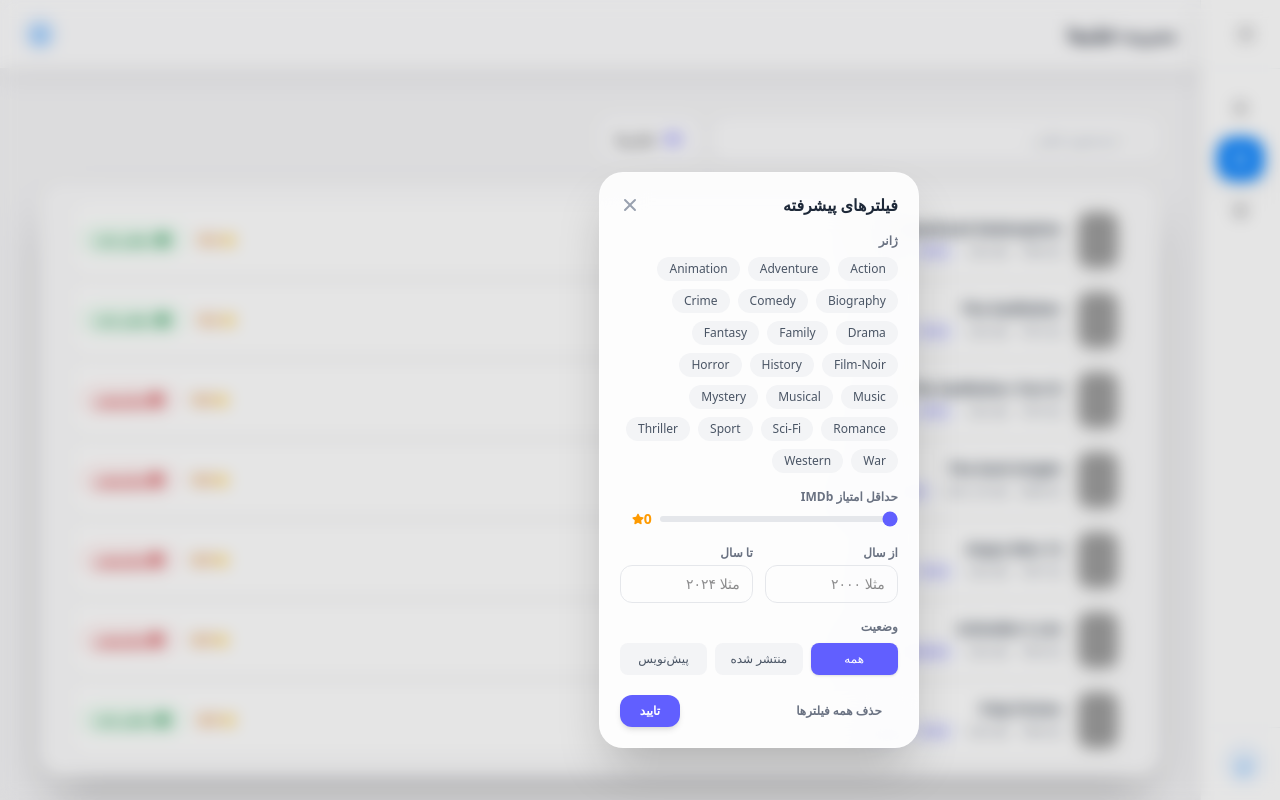
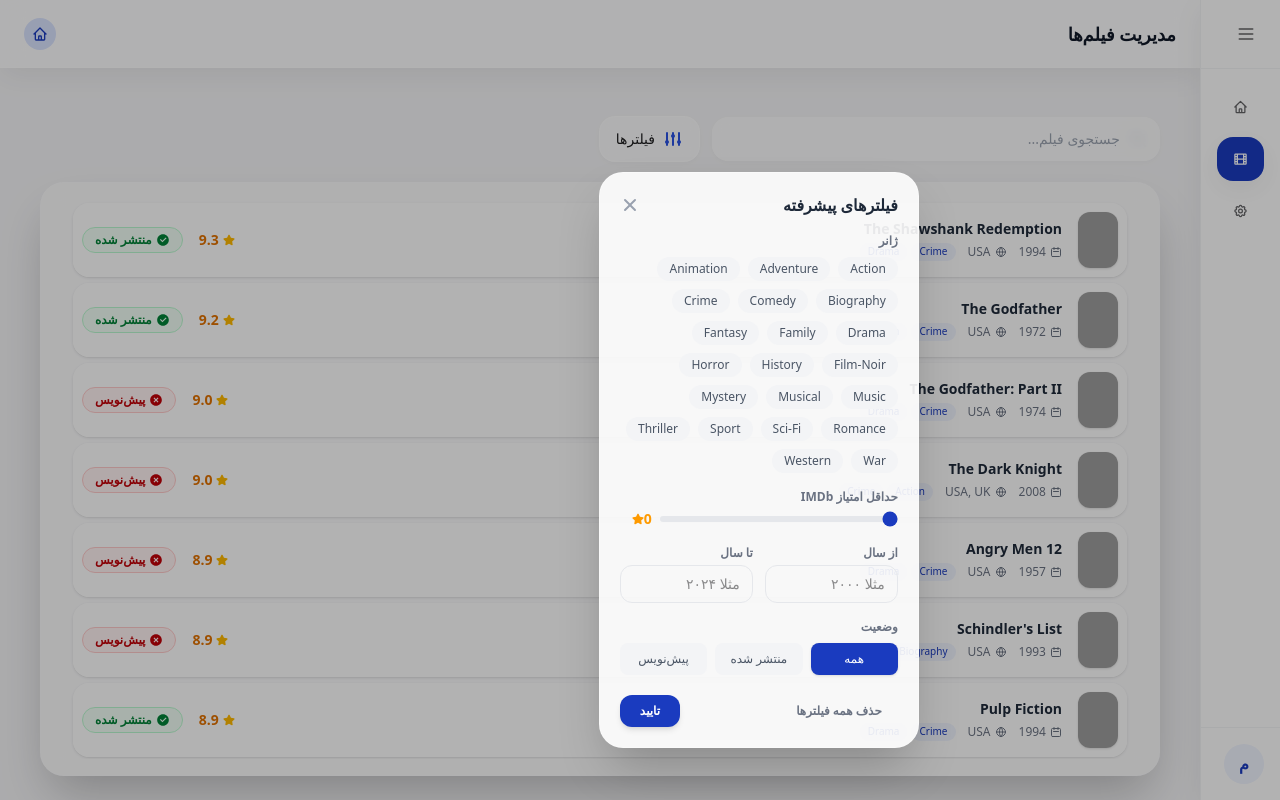
Before and after one commit to ReyhaneBstp/moviesPanel, a React (Vite) app: page /dashboard/movies in a window 1280 px wide. Both pictures are taken after a click on the button "فیلترها". Built offline with nearby package versions, Linux system fonts and the light colour scheme; data requests are answered from the project's data file; grey boxes are pictures that could not be loaded; a small style sheet from the web is missing.

Commit message:
style: update primary color

```diff
--- a/package.json
+++ b/package.json
@@ -16,6 +16,7 @@
     "react-dom": "^19.2.6",
     "react-icons": "^5.6.0",
     "react-router-dom": "^7.17.0",
+    "tailwindcss": "^4.3.1",
     "zustand": "^5.0.14"
   },
   "devDependencies": {
--- a/src/index.css
+++ b/src/index.css
@@ -1,63 +1,55 @@
 @import url('https://cdn.jsdelivr.net/gh/rastikerdar/vazirmatn@v33.003/Vazirmatn-font-face.css');
 @import "tailwindcss";
 
-/* ===== تعریف تم به سبک Tailwind v4 ===== */
 @theme {
-  /* فونت */
+  /* --- فونت‌ها --- */
   --font-sans: "Vazirmatn", system-ui, sans-serif;
   --font-vazir: "Vazirmatn", system-ui, sans-serif;
 
-  /* رنگ اصلی - آبی iOS */
-  --color-primary: #0A84FF;
-  --color-primary-light: #5AC8FA;
-  --color-primary-dark: #0066CC;
-  --color-primary-50: #EAF4FF;
-  --color-primary-100: #D5E9FF;
-  --color-primary-400: #3D9DFF;
-  --color-primary-500: #0A84FF;
-  --color-primary-600: #0070E0;
+  --color-primary-50: #f0f4ff;
+  --color-primary-100: #dae3ff;
+  --color-primary-200: #b8ceff;
+  --color-primary-300: #8aaaff;
+  --color-primary-400: #5982ff;
+  --color-primary-500: #2952e3;
+  --color-primary-600: #1a3bbf;
+  --color-primary-700: #11288c;
+  --color-primary-800: #0c1b66;
+  --color-primary-900: #081040;
 
-  /* رنگ ثانویه - نقره‌ای / خاکستری */
-  --color-secondary: #8E8E93;
-  --color-secondary-light: #C7C7CC;
-  --color-secondary-dark: #636366;
-  --color-secondary-100: #F2F2F7;
-  --color-secondary-800: #1C1C1E;
+  --color-primary: var(--color-primary-600);
+  --color-primary-light: #5a9aff;
+  --color-primary-dark: #0e1f6d;
 
-  /* پس‌زمینه‌های نوترال */
+
+  --color-secondary-50: #f8f8fa;
+  --color-secondary-100: #f2f2f7;
+  --color-secondary-200: #e5e5ea;
+  --color-secondary-300: #d1d1d6;
+  --color-secondary-400: #c7c7cc;
+  --color-secondary-500: #8e8e93;
+  --color-secondary-600: #636366;
+  --color-secondary-700: #48484a;
+  --color-secondary-800: #1c1c1e;
+  --color-secondary-900: #0a0a0b;
+
+  --color-secondary: var(--color-secondary-500);
+  --color-secondary-light: var(--color-secondary-400);
+  --color-secondary-dark: var(--color-secondary-600);
+
+
   --color-neutral-bg: #F5F5F7;
   --color-neutral-surface: #FFFFFF;
 
-  /* رادیوس */
+
   --radius-ios: 1.25rem;
-
-  /* سایه‌ها */
   --shadow-soft: 0 8px 30px rgba(0, 0, 0, 0.06);
   --shadow-glass: 0 4px 24px rgba(0, 0, 0, 0.08);
   --shadow-card: 0 2px 12px rgba(0, 0, 0, 0.05);
 }
 
-/* ===== لایه base ===== */
 @layer base {
   body {
-    @apply font-sans bg-secondary-100 text-secondary-800;
+    @apply  bg-secondary-100 text-secondary-800;
   }
 }
-
-/* ===== کامپوننت‌ها ===== */
-@layer components {
-  .glass-panel {
-    @apply bg-white/70 backdrop-blur-md border border-white/40 shadow-soft;
-  }
-  .glass-header {
-    @apply bg-white/60 backdrop-blur-md border-b border-white/40;
-  }
-  .ios-btn {
-    @apply bg-primary-500 text-white px-4 py-2 rounded-xl font-medium
-           shadow-soft hover:bg-primary-600 transition-colors;
-  }
-  .ios-input {
-    @apply bg-white/80 border border-secondary-100 rounded-xl px-3 py-2
-           text-sm text-secondary-800 outline-none focus:border-primary-400;
-  }
-}
--- a/src/pages/movies/MoviesPage.tsx
+++ b/src/pages/movies/MoviesPage.tsx
@@ -1,4 +1,3 @@
-
 import { useUrlFilters } from "./hooks/useUrlFilters";
 import { useFilteredMovies } from "./hooks/useFilteredMovies";
 import { SearchBar } from "./components/SearchBar";
@@ -7,7 +6,7 @@ import { MovieList } from "./components/MovieList";
 import { useGetMovies } from "./hooks/useGetMovies";
 
 export default function MoviesPage() {
-  const { movies, isLoading, error } = useGetMovies();
+  const { movies, isLoading, error, refetch } = useGetMovies();
   const { filters } = useUrlFilters();
   const filteredMovies = useFilteredMovies(movies, filters);
 
@@ -25,8 +24,14 @@ export default function MoviesPage() {
       )}
 
       {error && (
-        <div className="rounded-2xl bg-red-50 p-6 text-center text-red-600 border border-red-100">
+        <div className="rounded-2xl bg-red-50 p-6 text-center text-red-600 border border-red-100 space-y-3">
           <p>{error}</p>
+          <button
+            onClick={refetch}
+            className="rounded-lg cursor-pointer bg-red-100 px-4 py-2 text-sm font-medium text-red-700 hover:bg-red-200 transition-colors"
+          >
+            تلاش مجدد
+          </button>
         </div>
       )}
 
--- a/src/pages/movies/components/FilterPanel.tsx
+++ b/src/pages/movies/components/FilterPanel.tsx
@@ -1,9 +1,9 @@
 import { useMemo, useState } from "react";
 import { HiAdjustments, HiX } from "react-icons/hi";
 import { FaStar } from "react-icons/fa";
-import type { Filters } from "../types/filters";
 import { useMovieStore } from "../store/movieStore";
 import { useUrlFilters } from "../hooks/useUrlFilters";
+import type { Filters } from "../types/filters";
 
 export function FilterPanel() {
   const {
@@ -36,7 +36,7 @@ export function FilterPanel() {
                    shadow-[0_2px_10px_-3px_rgba(0,0,0,0.05)] transition hover:bg-white hover:shadow-md
                    border border-white/50"
       >
-        <HiAdjustments className="h-5 w-5 text-indigo-500" />
+        <HiAdjustments className="h-5 w-5 text-primary-500" />
         <span>فیلترها</span>
         {Object.values(restFilters).some(
           (v) =>
@@ -44,7 +44,7 @@ export function FilterPanel() {
             (typeof v === "string" &&  v !== "all") ||
             (typeof v === "number" && v !== null && v !== 0)
         ) && (
-          <span className="ml-2 inline-flex h-5 w-5 items-center justify-center rounded-full bg-indigo-500 text-xs text-white">
+          <span className="ml-2 inline-flex h-5 w-5 items-center justify-center rounded-full bg-primary-500 text-xs text-white">
             !
           </span>
         )}
@@ -53,12 +53,12 @@ export function FilterPanel() {
       {isOpen && (
         <>
           <div
-            className="cursor-pointer fixed inset-0 z-40 bg-black/10 backdrop-blur-sm"
+            className="cursor-pointer fixed inset-0 z-40 bg-black/30"
             onClick={() => setIsOpen(false)}
           />
           <div
             className="absolute left-0 top-14 z-50 w-80 rounded-3xl border border-white/30 bg-white/90
-                          p-5 shadow-2xl backdrop-blur-xl animate-in slide-in-from-top-2 duration-200"
+                          p-5 shadow-2xl animate-in slide-in-from-top-2 duration-200"
           >
             <div className="flex items-center justify-between mb-4">
               <h3 className="text-base font-bold text-gray-800">
@@ -66,7 +66,7 @@ export function FilterPanel() {
               </h3>
               <button
                 onClick={() => setIsOpen(false)}
-                className="text-gray-400 hover:text-gray-600"
+                className="cursor-pointer text-gray-400 hover:text-gray-600"
               >
                 <HiX className="h-5 w-5" />
               </button>
@@ -83,7 +83,7 @@ export function FilterPanel() {
                     onClick={() => toggleGenre(genre)}
                     className={`cursor-pointer rounded-full px-3 py-1 text-xs font-medium transition ${
                       filters.genres.includes(genre)
-                        ? "bg-indigo-500 text-white shadow-sm"
+                        ? "bg-primary-600 text-white shadow-sm"
                         : "bg-gray-100 text-gray-600 hover:bg-gray-200"
                     }`}
                   >
@@ -106,7 +106,7 @@ export function FilterPanel() {
                   onChange={(e) =>
                     onApply({ minRating: Number(e.target.value) || null })
                   }
-                  className="w-full h-1.5 bg-gray-200 rounded-lg appearance-none cursor-pointer accent-indigo-500"
+                  className="w-full h-1.5 bg-gray-200 rounded-lg appearance-none cursor-pointer accent-primary-600"
                 />
                 <span className="flex items-center text-sm font-bold text-amber-500 min-w-[2rem]">
                   {filters.minRating ?? 0}
@@ -128,7 +128,7 @@ export function FilterPanel() {
                     })
                   }
                   placeholder="مثلا ۲۰۰۰"
-                  className="w-full rounded-xl border border-gray-200 px-3 py-2 text-sm outline-none focus:border-indigo-300"
+                  className="w-full rounded-xl border border-gray-200 px-3 py-2 text-sm outline-none focus:border-primary-500"
                 />
               </div>
               <div>
@@ -144,7 +144,7 @@ export function FilterPanel() {
                     })
                   }
                   placeholder="مثلا ۲۰۲۴"
-                  className="w-full rounded-xl border border-gray-200 px-3 py-2 text-sm outline-none focus:border-indigo-300"
+                  className="w-full rounded-xl border border-gray-200 px-3 py-2 text-sm outline-none focus:border-primary-500"
                 />
               </div>
             </div>
@@ -165,7 +165,7 @@ export function FilterPanel() {
                     }
                     className={`cursor-pointer flex-1 rounded-lg py-2 text-xs font-medium transition ${
                       filters.status === opt.value
-                        ? "bg-indigo-500 text-white shadow-sm"
+                        ? "bg-primary-600 text-white shadow-sm"
                         : "bg-gray-100 text-gray-600 hover:bg-gray-200"
                     }`}
                   >
@@ -184,8 +184,8 @@ export function FilterPanel() {
               </button>
               <button
                 onClick={() => setIsOpen(false)}
-                className="cursor-pointer rounded-xl bg-indigo-500 px-5 py-2 text-xs font-bold text-white shadow-md
-                           hover:bg-indigo-600 transition"
+                className="cursor-pointer rounded-xl bg-primary-600 px-5 py-2 text-xs font-bold text-white shadow-md
+                           hover:bg-primary-700 transition"
               >
                 تایید
               </button>
--- a/src/pages/movies/components/MovieRow.tsx
+++ b/src/pages/movies/components/MovieRow.tsx
@@ -40,7 +40,7 @@ function MovieRowComponent({ movie }: MovieRowProps) {
             {movie.genres.slice(0, 2).map((genre) => (
               <span
                 key={genre}
-                className="rounded-full bg-indigo-50 px-2 py-0.5 text-[10px] font-medium text-indigo-600"
+                className="rounded-full bg-primary-50 px-2 py-0.5 text-[10px] font-medium text-primary-600"
               >
                 {genre}
               </span>
--- a/src/pages/movies/hooks/useGetMovies.ts
+++ b/src/pages/movies/hooks/useGetMovies.ts
@@ -1,4 +1,4 @@
-import { useEffect } from 'react';
+import { useEffect, useCallback } from 'react';
 import { movieService } from '../services/movieService';
 import { useMovieStore } from '../store/movieStore';
 
@@ -6,9 +6,9 @@ export function useGetMovies() {
   const { movies, isLoading, error, fetched, setMovies, setLoading, setError, setFetched } =
     useMovieStore();
 
-  useEffect(() => {
-    if (fetched) return;
+  const fetchMovies = useCallback(() => {
     setLoading(true);
+    setError(null);
     movieService
       .getMovies()
       .then((data) => {
@@ -16,9 +16,16 @@ export function useGetMovies() {
         setFetched();
       })
       .catch((err) => {
-        setError(err instanceof Error ? err.message : 'خطا در دریافت فیلم‌ها');
+        console.error(err)
+        setError('خطا در دریافت فیلم‌ها');
+        setLoading(false);
       });
-  }, [fetched]);
+  }, [setMovies, setLoading, setError, setFetched]);
 
-  return { movies, isLoading, error };
+  useEffect(() => {
+    if (fetched) return;
+    fetchMovies();
+  }, [fetched, fetchMovies]);
+
+  return { movies, isLoading, error, refetch: fetchMovies };
 }
--- a/tailwind.config.ts
+++ b/tailwind.config.ts
@@ -1,41 +1,5 @@
 /** @type {import('tailwindcss').Config} */
 export default {
   content: ["./index.html", "./src/**/*.{js,ts,jsx,tsx}"],
-  theme: {
-    extend: {
-      colors: {
-        primary: {
-          DEFAULT: "#0A84FF",
-          light: "#5AC8FA",
-          dark: "#0066CC",
-          50: "#EAF4FF",
-          100: "#D5E9FF",
-        },
-        secondary: {
-          DEFAULT: "#8E8E93",
-          light: "#C7C7CC",
-          dark: "#636366",
-        },
-        neutral: {
-          bg: "#F5F5F7",
-          surface: "#FFFFFF",
-        },
-      },
-      fontFamily: {
-        vazir: ["Vazirmatn", "system-ui", "sans-serif"],
-      },
-      borderRadius: {
-        ios: "1.25rem",
-      },
-      boxShadow: {
-        soft: "0 8px 30px rgba(0, 0, 0, 0.06)",
-        glass: "0 4px 24px rgba(0, 0, 0, 0.08)",
-        card: "0 2px 12px rgba(0, 0, 0, 0.05)",
-      },
-      backdropBlur: {
-        xs: "2px",
-      },
-    },
-  },
   plugins: [],
 };
```
Also changed, not shown: 1 other file (tests, documents, lock files or other folders).
